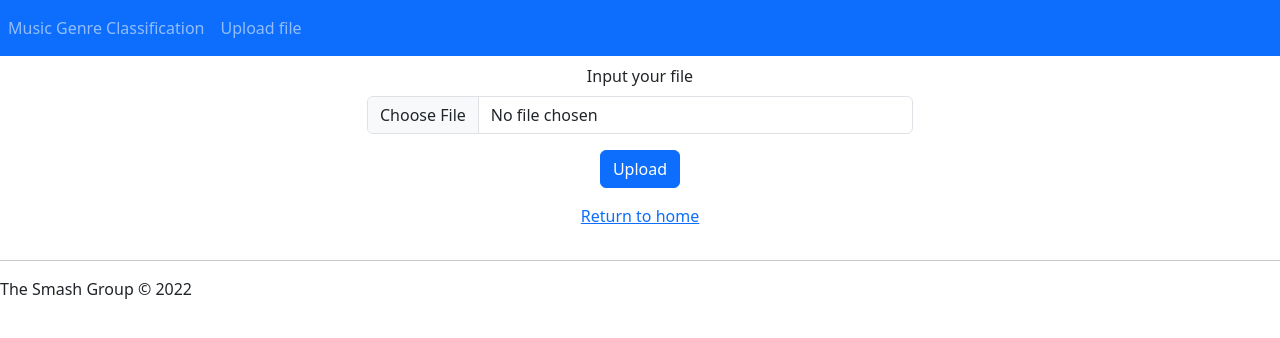
After one commit to amine0el/Data-Science-II, a Django app: page //upload in a window 1280 px wide. The commit adds this page. Shown: the top 338 px of the page. Run offline with Django 4.2, Linux system fonts and the light colour scheme; some libraries are stand-ins or nearby versions.

Commit message:
upload file

```diff
--- a/Web Application/mgcapp/templates/mgcapp/home.html
+++ b/Web Application/mgcapp/templates/mgcapp/home.html
@@ -7,4 +7,6 @@
 {% endblock %}
 {% block content %}
 
+<p>This is The home page</p>
+
 {% endblock %}
--- a/Web Application/mgcapp/templates/mgcapp/layout.html
+++ b/Web Application/mgcapp/templates/mgcapp/layout.html
@@ -24,9 +24,10 @@
             <li class="nav-item active">
               <a href="{% url 'home' %}" class="nav-link">Music Genre Classification<span class="sr-only"></span></a>
             </li>
-            {% comment %} <li class="nav-item">
-                <a href="{% url 'history' %}" class="nav-link">History</a>
+             <li class="nav-item">
+                <a href="{% url 'upload' %}" class="nav-link">Upload file</a>
             </li>
+            {% comment %}
             <li class="nav-item">
                 <a href="{% url 'Average' %}" class="nav-link">Averag per Week</a>
             </li> {% endcomment %}
--- /dev/null
+++ b/Web Application/mgcapp/templates/mgcapp/upload.html
@@ -0,0 +1,35 @@
+{% extends "mgcapp/layout.html" %}
+
+{% load static %}
+{% load bootstrap5 %}
+{% block title %}
+
+{% endblock %}
+{% block content %}
+<div class="container text-center">
+    <div class="row">
+      <div class="col">
+      </div>
+      <div class="col-6">
+        <form method="post" enctype="multipart/form-data">
+            {% csrf_token %}
+            <div class="mb-3" align="center">
+                <label for="formFile" class="form-label">Input your file</label>
+                <input class="form-control" type="file" id="formFile" name="myfile" >
+              </div>
+            <div class="mb-3" align="center">
+                <button type="submit" class="btn btn-primary">Upload</button>
+            </div>
+          </form>
+          {% if uploaded_file_url %}
+          <p>File uploaded at: <a href="{{ uploaded_file_url }}">{{ uploaded_file_url }}</a></p>
+            {% endif %}
+
+            <p><a href="{% url 'home' %}">Return to home</a></p>
+      </div>
+      <div class="col">
+      </div>
+    </div>
+  </div>
+
+{% endblock %}
--- a/Web Application/mgcapp/urls.py
+++ b/Web Application/mgcapp/urls.py
@@ -3,4 +3,5 @@ from mgcapp import views
 
 urlpatterns = [
     path("", views.home, name="home"),
+    path("/upload", views.simple_upload, name="upload"),
 ]
--- a/Web Application/mgcapp/views.py
+++ b/Web Application/mgcapp/views.py
@@ -1,5 +1,19 @@
 from django.http import HttpResponse
 from django.shortcuts import render
+from django.conf import settings
+from django.core.files.storage import FileSystemStorage
 
 def home(request):
     return render(request, 'mgcapp/home.html')
+
+
+def simple_upload(request):
+    if request.method == 'POST' and request.FILES['myfile']:
+        myfile = request.FILES['myfile']
+        fs = FileSystemStorage(location='mgcapp/music')
+        filename = fs.save(myfile.name, myfile)
+        uploaded_file_url = fs.url(filename)
+        return render(request, 'mgcapp/upload.html', {
+            'uploaded_file_url': uploaded_file_url
+        })
+    return render(request, 'mgcapp/upload.html')
```
Also changed, not shown: 3 other files.
